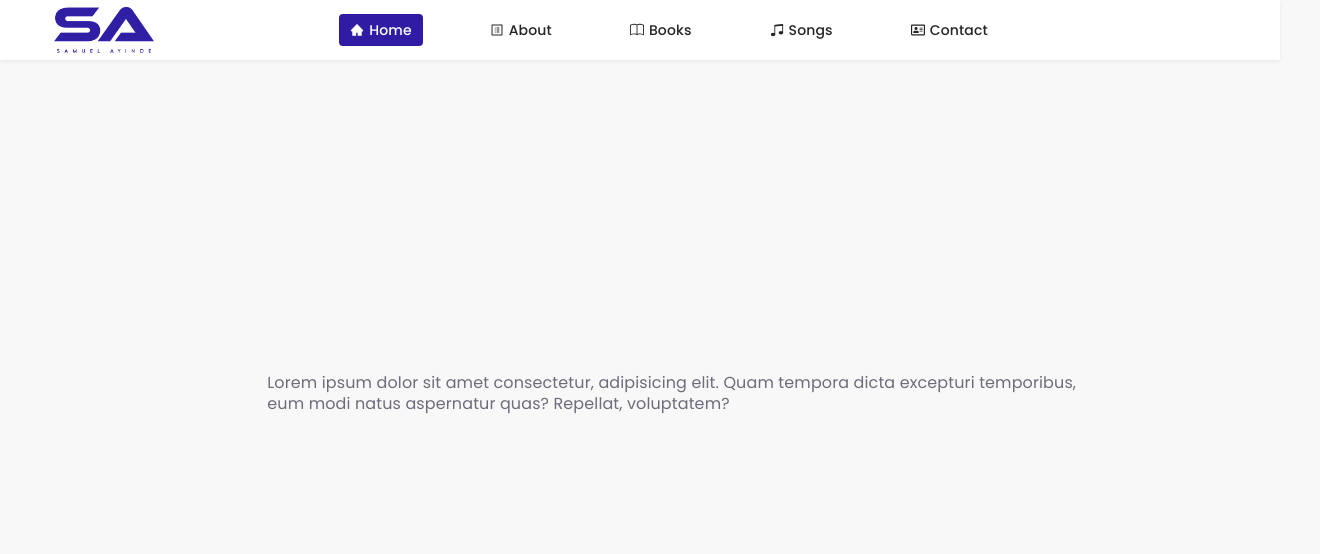
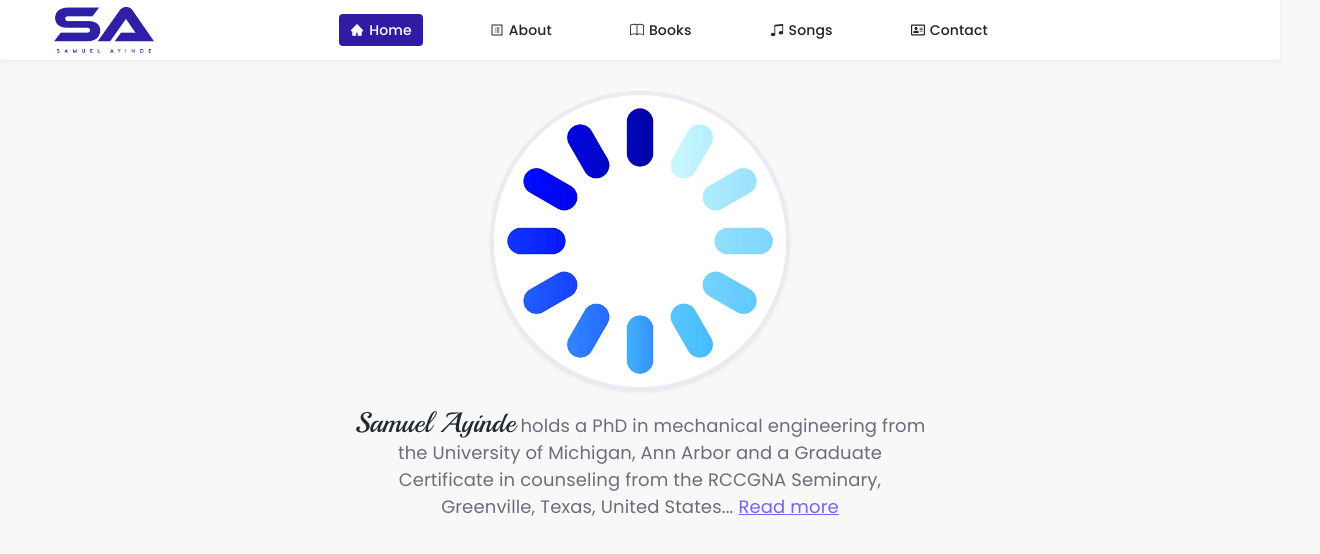
Before and after one commit to AyodEji-09/pastor-ayinde, a React (Vite) app: page / in a window 1280 px wide. Shown: the top 554 px of the page, 1320 px wide, since content can reach past the window. Built offline with nearby package versions, Linux system fonts and the light colour scheme.

Commit message:
working on home page

```diff
--- a/src/App.jsx
+++ b/src/App.jsx
@@ -8,7 +8,7 @@ const Books = lazy(() => import("./pages/Books"));
 const About = lazy(() => import("./pages/About"));
 const Contact = lazy(() => import("./pages/Contact"));
 const Loading = lazy(() => import("./pages/Loading"));
-const NotFound = lazy(() => import("./pages/NotFound"));
+const NotFound = lazy(() => import("./pages/Notfound"));
 
 function App() {
   return (
--- a/src/index.css
+++ b/src/index.css
@@ -1,4 +1,5 @@
-*{
+@import url('https://fonts.googleapis.com/css2?family=Playball&display=swap');
+* {
   margin: 0;
   padding: 0;
   box-sizing: border-box;
@@ -11,3 +12,11 @@
   -moz-osx-font-smoothing: grayscale;
   -webkit-text-size-adjust: 100%;
 }
+
+/* Homepage style  */
+#home .home__name {
+  font-size: 2rem;
+  font-weight: bolder;
+  margin-right: 5px;
+  font-family: 'Playball', cursive;
+}
--- a/src/pages/Home.jsx
+++ b/src/pages/Home.jsx
@@ -1,13 +1,33 @@
+import loading from "../assets/images/loading.jpg";
+import { Link } from "react-router-dom";
+
 const Home = () => {
   return (
-    <main className="container">
-      <div className="row d-flex justify-content-center align-items-center vw-100 vh-100">
-        <div className="col-lg-8">
-          <p className="lead">
-            Lorem ipsum dolor sit amet consectetur, adipisicing elit. Quam
-            tempora dicta excepturi temporibus, eum modi natus aspernatur quas?
-            Repellat, voluptatem?
-          </p>
+    <main id="home" className="container">
+      <div className="row d-flex justify-content-center pt-1">
+        <div className="col-lg-6 pt-5">
+          <div className="hero__image text-center">
+            <img
+              src={loading}
+              className="shadow-sm bg-white my-2 border border-4 rounded-circle"
+              width="300"
+              alt="profile image"
+            />
+            <p>
+            <span className="home__name lead text-black">Samuel Ayinde</span>
+            <span className="lead fs-4" style={{ lineHeight: 1.5 }}>
+              holds a PhD in mechanical engineering from the University of
+              Michigan, Ann Arbor and a Graduate Certificate in counseling from
+              the RCCGNA Seminary, Greenville, Texas, United States...{" "}
+              <Link
+                className="text-primary text-decoration-underline"
+                to="/about"
+              >
+                Read more
+              </Link>
+            </span>
+            </p>
+          </div>
         </div>
       </div>
     </main>
```
